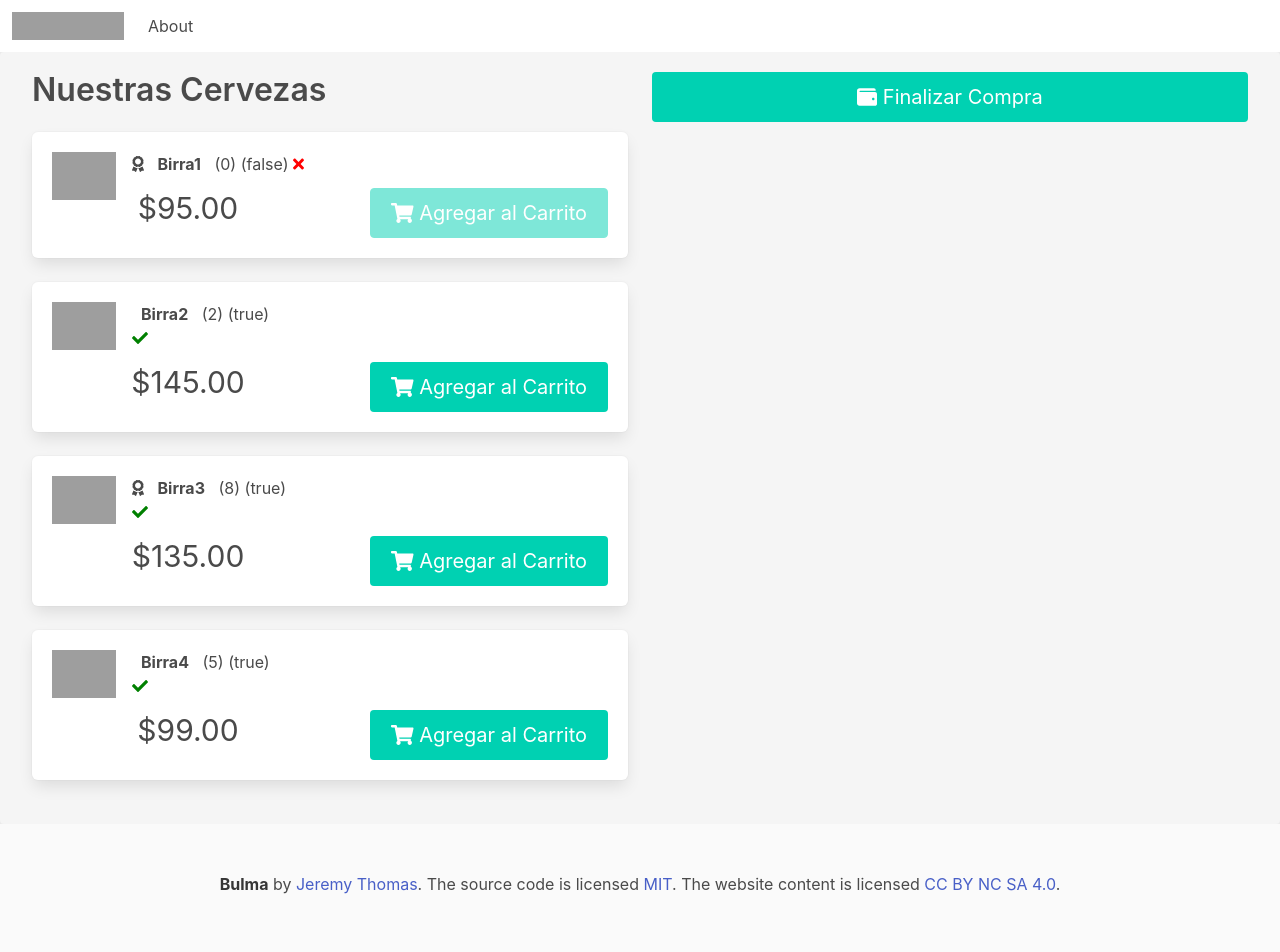
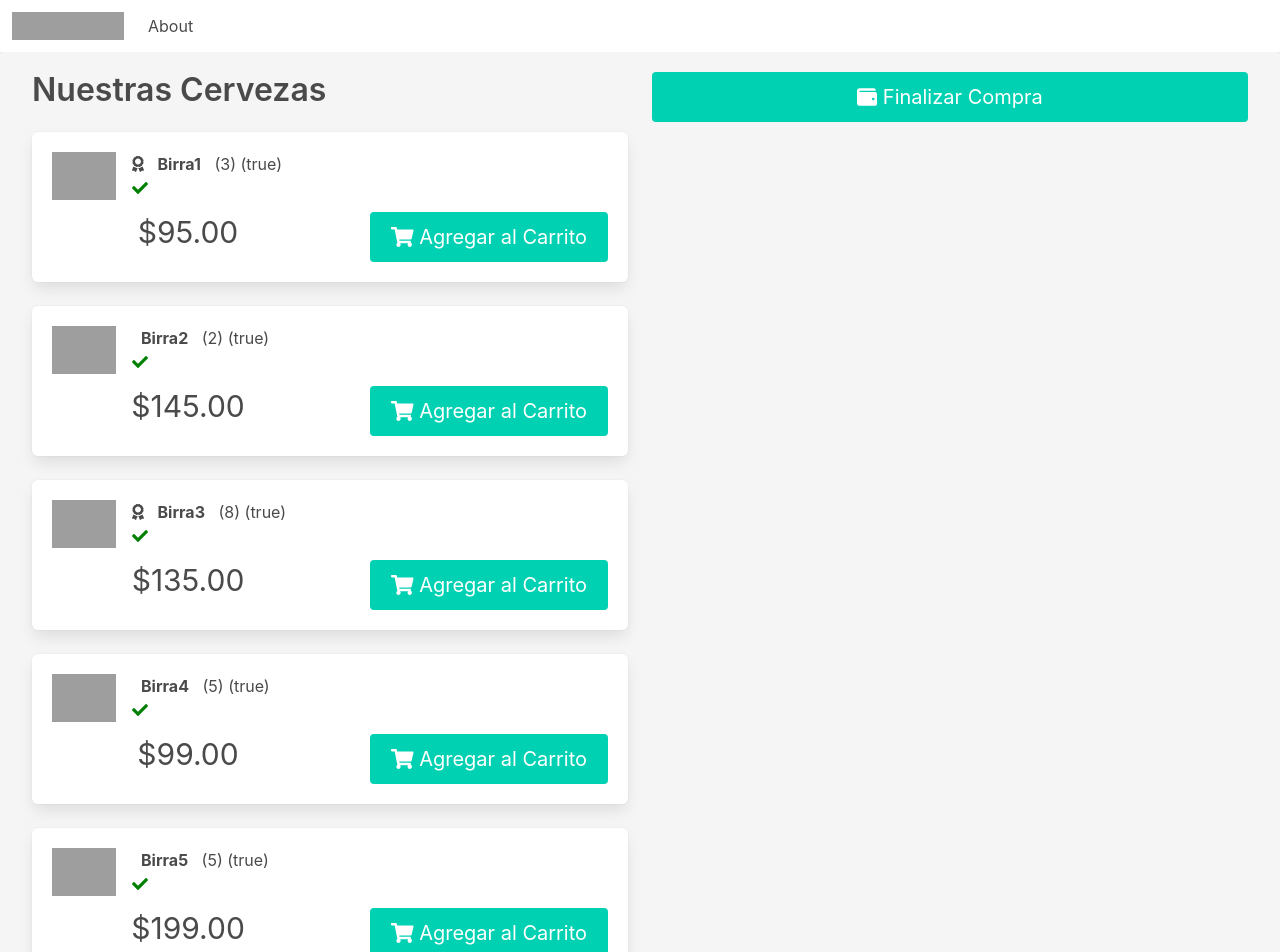
Before and after one commit to AgussDiaz28/seminarioAngular, an Angular app: page / in a window 1280 px wide. Shown: the top 952 px of the page. Built offline with nearby package versions, Linux system fonts and the light colour scheme; grey boxes are pictures that could not be loaded.

Commit message:
implementacion de servicios

```diff
--- a/src/app/about/about.component.scss
+++ b/src/app/about/about.component.scss
@@ -0,0 +1,3 @@
+p{
+  min-height: 80vh;
+}
--- a/src/app/app.module.ts
+++ b/src/app/app.module.ts
@@ -10,6 +10,7 @@ import { FooterComponent } from './footer/footer.component';
 import { ProductCardComponent } from './product-card/product-card.component';
 import { AboutComponent } from './about/about.component';
 import { HomeComponent } from './home/home.component';
+import { BeerDataService } from './servicies/beer-data.service';
 
 @NgModule({
   declarations: [
@@ -27,7 +28,7 @@ import { HomeComponent } from './home/home.component';
     AppRoutingModule,
     FormsModule
   ],
-  providers: [],
+  providers: [BeerDataService],
   bootstrap: [AppComponent]
 })
 export class AppModule { }
--- a/src/app/beer-cart/beer-cart.component.html
+++ b/src/app/beer-cart/beer-cart.component.html
@@ -1,5 +1,9 @@
 <div id="beer-cart">
   <a class="button is-primary is-medium is-fullwidth"><i class="fas fa-wallet"></i>&nbsp;Finalizar Compra</a>
   <br>
-  <app-product-card [list]="false" *ngFor="let cartItem of cartItems" [product]="cartItem"></app-product-card>
+  <div *ngFor="let cartItem of cartItems">
+    <app-product-card [list]="false" [product]="cartItem"> </app-product-card>
+    <br/>
+  </div>
+
 </div>
--- a/src/app/beer-list/beer-list.component.ts
+++ b/src/app/beer-list/beer-list.component.ts
@@ -1,7 +1,7 @@
 // tslint:disable: quotemark
 import { Component, OnInit, Input } from "@angular/core";
 import { Beer } from "../../interfaces/Beer";
-import { BEERS } from "src/mocks/Beers";
+import { BeerDataService } from '../servicies/beer-data.service';
 
 @Component({
   selector: "app-beer-list",
@@ -12,14 +12,29 @@ export class BeerListComponent implements OnInit {
   public beers: Beer[];
   @Input("cartItems") cartItems: Beer[];
 
-  constructor() {}
+  constructor(private BeerDataService: BeerDataService) {}
 
   ngOnInit() {
-    this.beers = BEERS;
+    this.beers = this.BeerDataService.getBeers();
+  }
+
+  beerInCart(beer: Beer): boolean {
+    let response = false;
+    this.cartItems.forEach((elem:Beer) => {
+      if (elem.name === beer.name) {
+        response = true;
+      };
+    })
+    return response;
   }
 
   addToCart(beer: Beer) {
-    console.log('Adding new beer');
-    this.cartItems.push(beer);
+    // console.log(beer);
+    // console.log(this.cartItems);
+    // console.log(this.beerInCart(beer))
+    if (!this.beerInCart(beer)) {
+       this.cartItems.push(beer);
+    }
+
   }
 }
--- a/src/app/product-card/product-card.component.html
+++ b/src/app/product-card/product-card.component.html
@@ -32,12 +32,9 @@
           <button *ngIf="list" [disabled]="(product.stockLeft <= 0 ) || (quantity > product.stockLeft) " (click)="addToCart()" class=" button is-primary is-medium">
             <i class="fas fa-shopping-cart"></i>&nbsp;Agregar al Carrito
           </button>
-          <input *ngIf="!list" style="display: block;" type="number" class="input" [(ngModel)]="quantity" #ctrl="ngModel"
-                    required>
-
+          <input *ngIf="!list" style="display: block;" type="number" class="input" [(ngModel)]="quantity" #ctrl="ngModel" required>
         </div>
       </nav>
-
     </div>
   </article>
 </div>
--- a/src/app/product-card/product-card.component.ts
+++ b/src/app/product-card/product-card.component.ts
@@ -17,7 +17,6 @@ export class ProductCardComponent implements OnInit {
   constructor() {}
 
   addToCart() {
-    this.product.stockLeft -= this.quantity;
     this.newCartItem.next(this.product);
   }
 
--- /dev/null
+++ b/src/app/servicies/beer-data.service.ts
@@ -0,0 +1,17 @@
+import { Injectable } from '@angular/core';
+import { Beer } from "../../interfaces/Beer";
+import { BEERS } from "src/mocks/Beers";
+
+@Injectable({
+  providedIn: 'root'
+})
+export class BeerDataService {
+  public beers: Beer[];
+
+  constructor() {
+      this.beers = BEERS;
+  }
+  getBeers(): Beer[] {
+    return this.beers;
+}
+}
--- a/src/interfaces/Beer.ts
+++ b/src/interfaces/Beer.ts
@@ -1,4 +1,7 @@
 export class Beer {
+  // equals(beer: Beer) : boolean {
+  //   return this.name == beer.name;
+  // }
   name: string;
   description: string;
   img: string;
--- a/src/mocks/Beers.ts
+++ b/src/mocks/Beers.ts
@@ -7,7 +7,7 @@ export const BEERS: Beer[] = [
     img: "Imagen1",
     price: 95,
     inStock: false,
-    stockLeft: 0,
+    stockLeft: 3,
     onSale: true,
   },
   {
@@ -36,5 +36,14 @@ export const BEERS: Beer[] = [
     inStock: true,
     stockLeft: 5,
     onSale: false,
+  },
+  {
+    name: "Birra5",
+    description: "Rubia",
+    img: "Imagen2",
+    price: 199,
+    inStock: true,
+    stockLeft: 5,
+    onSale: false,
   }
 ];
```
Also changed, not shown: 1 other file (tests, documents, lock files or other folders).
